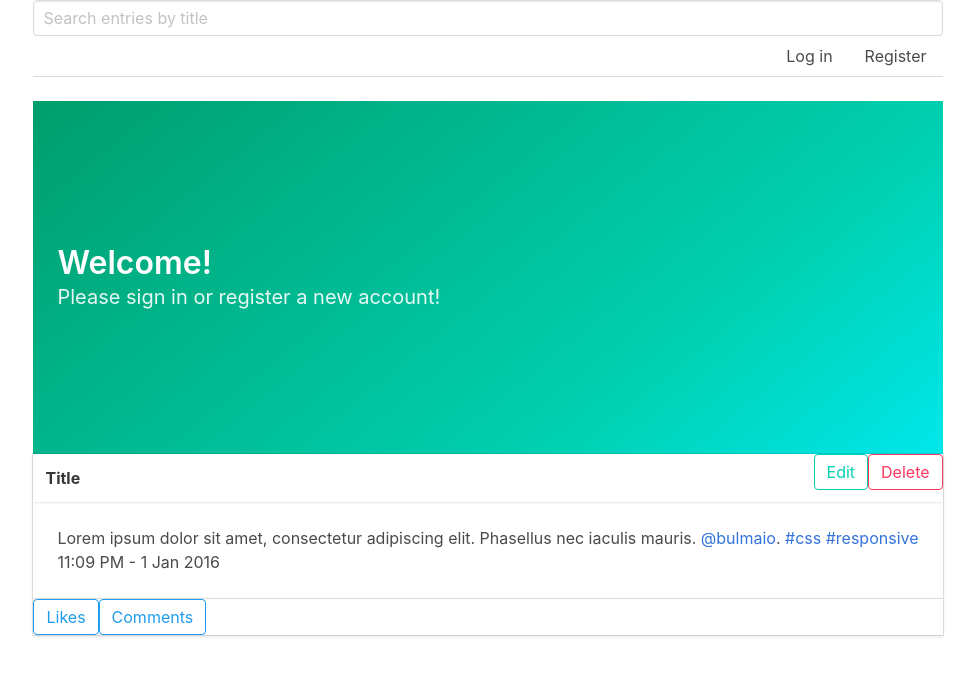
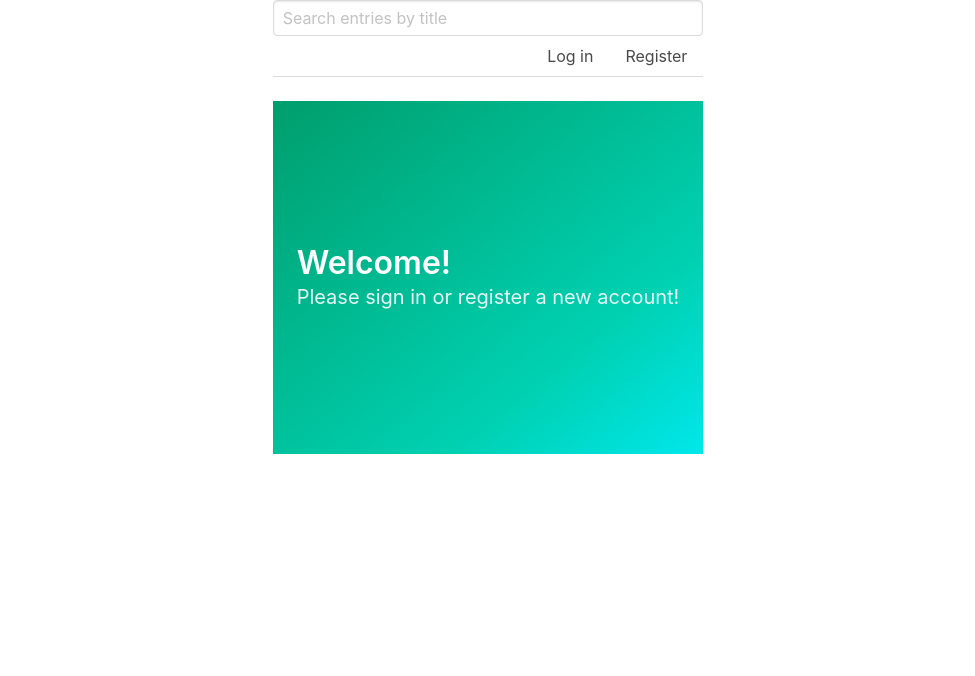
Before and after one commit to beratcan97/php-api, a PHP site: template src/public/views/index.php in a window 1280 px wide. Shown: the top 676 px of the page, without its empty margins (152-1127 px from the left). Run offline with PHP 8.4, Linux system fonts and the light colour scheme; the template is opened without the code that fills it, so the values that code supplies are empty; some libraries are stand-ins or nearby versions.

Commit message:
style fixes

```diff
--- a/src/public/css/style.css
+++ b/src/public/css/style.css
@@ -73,3 +73,8 @@ body, html {
 .title-style{
   background: rgb(203, 236, 247);
 }
+
+.btn-style{
+  margin:1em 0;
+  float:right;
+}
--- a/src/public/scripts/entries/components/comments.js
+++ b/src/public/scripts/entries/components/comments.js
@@ -100,7 +100,7 @@ function commentsBuilder(comment) {
   commentDeleteBtn.classList.add(...clsCDB);
 
   let createdByText = create.text("user: " + comment.username);
-  let dateText = create.text("date: " + comment.createdAt);
+  let dateText = create.text(comment.createdAt);
   date.classList.add("comments-date-style");
   let contentText = create.text("comment: " + comment.content);
   let commentDeleteBtnText = create.text("Delete");
--- a/src/public/scripts/entries/entries.js
+++ b/src/public/scripts/entries/entries.js
@@ -52,7 +52,6 @@ export async function Entries(entry, comments, likes) {
 
   // Append header components
   entryWrapperHeader.appendChild(titleWrapper);
-  entryWrapperHeader.appendChild(createdBy);
   entryWrapperHeader.appendChild(editBtn);
 
   // Clicking title will bring user to individual entry
@@ -69,7 +68,9 @@ export async function Entries(entry, comments, likes) {
   }
 
   // Append body components
+
   entryWrapperBody.appendChild(date);
+  entryWrapperBody.appendChild(createdBy);
   entryWrapperBody.appendChild(contentWrapper);
   entryWrapperBody.appendChild(commentsComp);
   entryWrapperBody.appendChild(likeBtnComp);
--- a/src/public/views/components/footer.php
+++ b/src/public/views/components/footer.php
@@ -1,3 +1,4 @@
+
 <script src="/bundle.js"></script>
 </body>
 </html>
--- a/src/public/views/components/login.php
+++ b/src/public/views/components/login.php
@@ -22,7 +22,7 @@
             <i class="fas fa-lock"></i>
           </span>
       </div>
-      <button type="submit" name="loginBtn" id="loginBtn" class="button is-outlined is-primary">Log in</button>
+      <button type="submit" name="loginBtn" id="loginBtn" class="button is-outlined is-primary btn-style">Log in</button>
     </div>
   </form>
 
--- a/src/public/views/components/register.php
+++ b/src/public/views/components/register.php
@@ -23,7 +23,7 @@
           </span>
       </div>
       <div class="control">
-        <button type="submit" name="registerBtn" id="registerBtn" class="button is-outlined is-primary">Register</button>
+        <button type="submit" name="registerBtn" id="registerBtn" class="button is-outlined is-primary btn-style">Register</button>
       </div>
     </div>
   </form>
--- a/src/public/views/index.php
+++ b/src/public/views/index.php
@@ -17,29 +17,6 @@
     </div>
     </section>
 
-
-    <div class="card">
-      <header class="card-header">
-        <p class="card-header-title">
-          Title
-        </p>
-        <button type="submit" name="editBtn" id="editBtn" class="button is-outlined is-primary has-margin">Edit</button>
-        <button type="submit" name="deleteBtn" id="deleteBtn" class="button is-outlined is-danger">Delete</button>
-      </header>
-      <div class="card-content">
-        <div class="content">
-          Lorem ipsum dolor sit amet, consectetur adipiscing elit. Phasellus nec iaculis mauris.
-          <a href="#">@bulmaio</a>. <a href="#">#css</a> <a href="#">#responsive</a>
-          <br>
-          <time datetime="2016-1-1">11:09 PM - 1 Jan 2016</time>
-        </div>
-      </div>
-      <footer class="card-footer is-right">
-        <button type="submit" name="likeBtn" id="likeBtn" class="button is-outlined is-info">Likes</button>
-        <button type="submit" name="commentBtn" id="commentBtn" class="button is-outlined is-info">Comments</button>
-      </footer>
-    </div>
-
 		<?php else: ?>
       <p class="title">Welcome, <?= $_SESSION['username'] ?> </p>
       <?php include_once('components/entry_form.php'); ?>
```
Also changed, not shown: src/public/views/components/edit_entry.php (deleted, +0 -17 lines).
